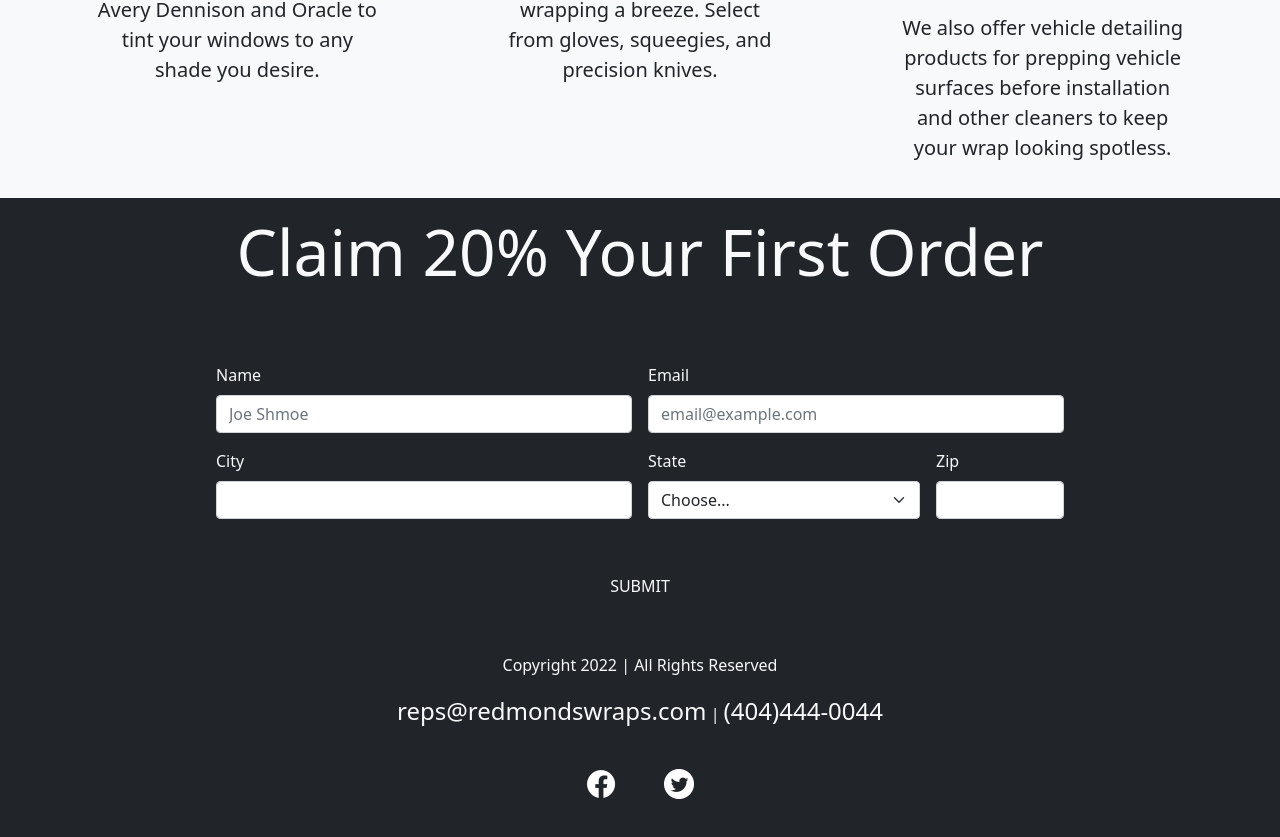
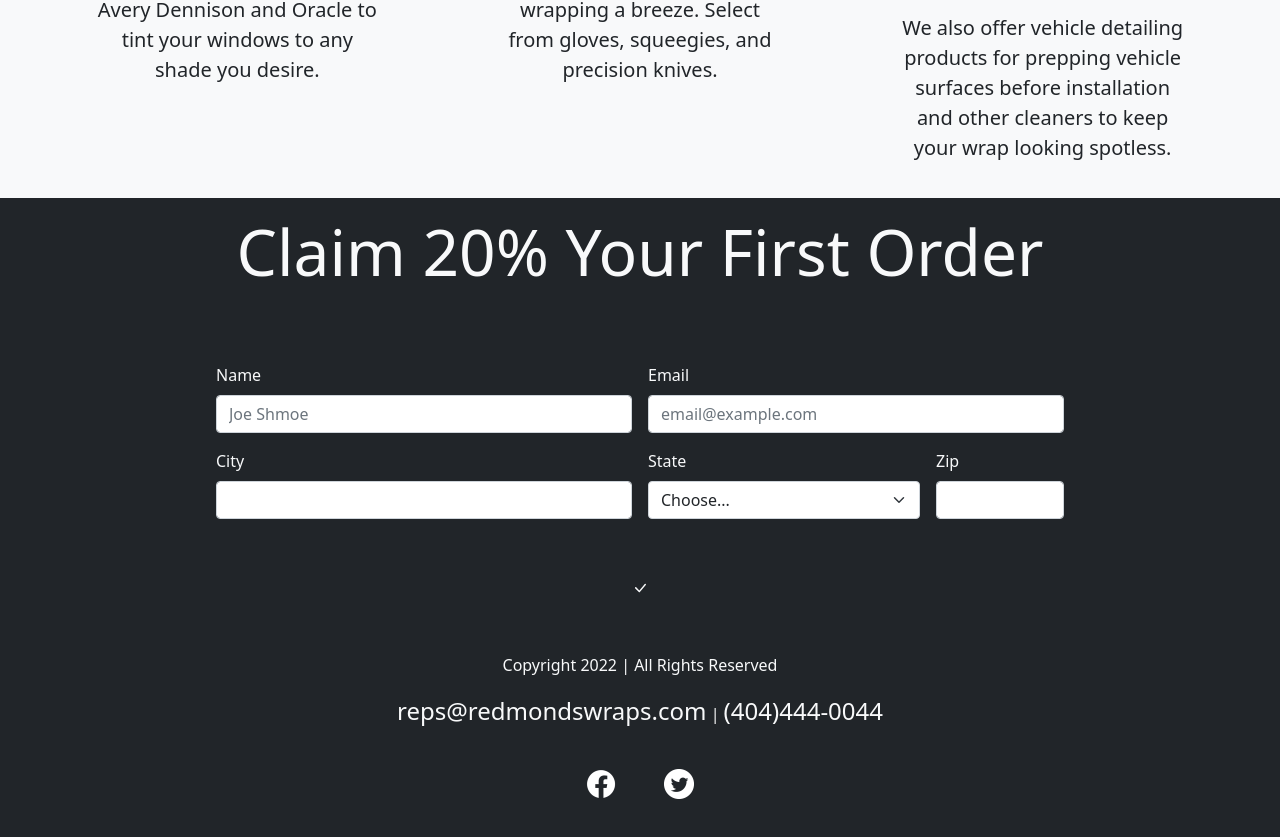
Before and after one commit to MasterJaywalker/MasterJaywalker.github.io, a plain HTML site: page redmondswraps/index.html in a window 1280 px wide. Shown: the part 3910-4747 px from the top of the page. Drawn offline with nearby package versions, Linux system fonts and the light colour scheme.

Commit message:
Update index.html

```diff
--- a/redmondswraps/index.html
+++ b/redmondswraps/index.html
@@ -227,7 +227,11 @@
 					</div>
 				  </div>
 				</div>	<!-- End Modal  -->
-        <button type="button" class=" btn btn-outline-dark text-light" data-toggle="modal" data-target="#myModal">SUBMIT</button>
+        <button type="button" class=" btn btn-outline-dark text-light display-5" data-toggle="modal" data-target="#myModal">
+          <svg xmlns="http://www.w3.org/2000/svg" width="16" height="16" fill="currentColor" class="bi bi-check-lg" viewBox="0 0 16 16">
+            <path d="M12.736 3.97a.733.733 0 0 1 1.047 0c.286.289.29.756.01 1.05L7.88 12.01a.733.733 0 0 1-1.065.02L3.217 8.384a.757.757 0 0 1 0-1.06.733.733 0 0 1 1.047 0l3.052 3.093 5.4-6.425a.247.247 0 0 1 .02-.022Z"/>
+          </svg>
+      </button>
       </div>
     </section>
 
```
